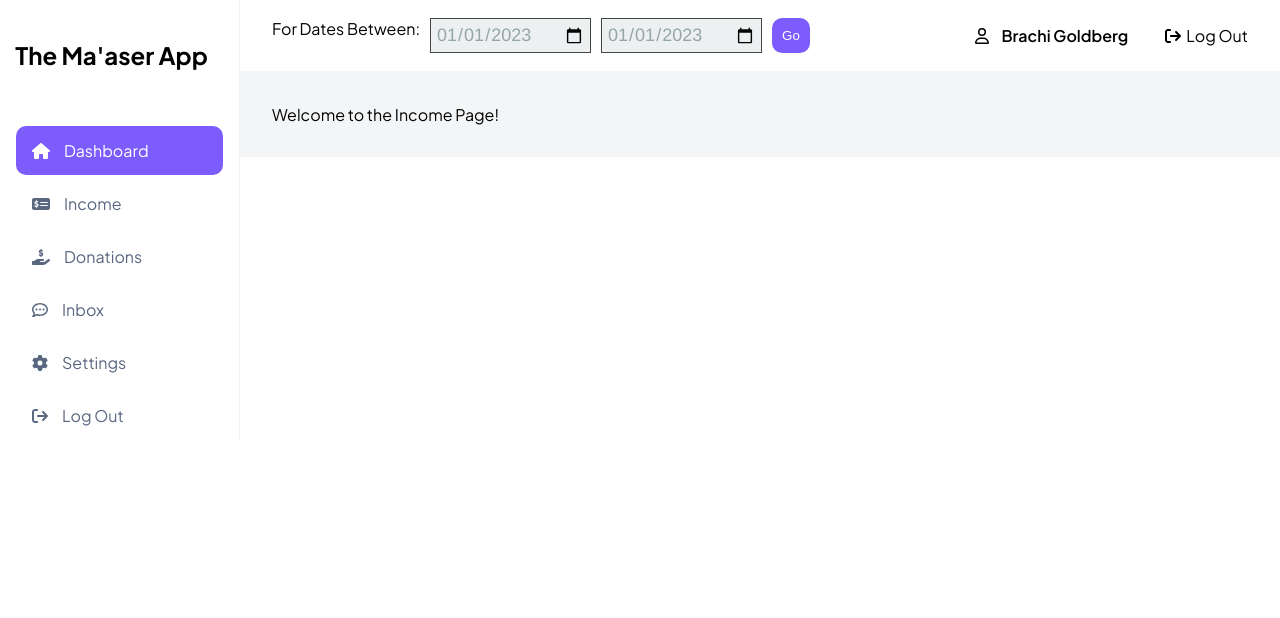
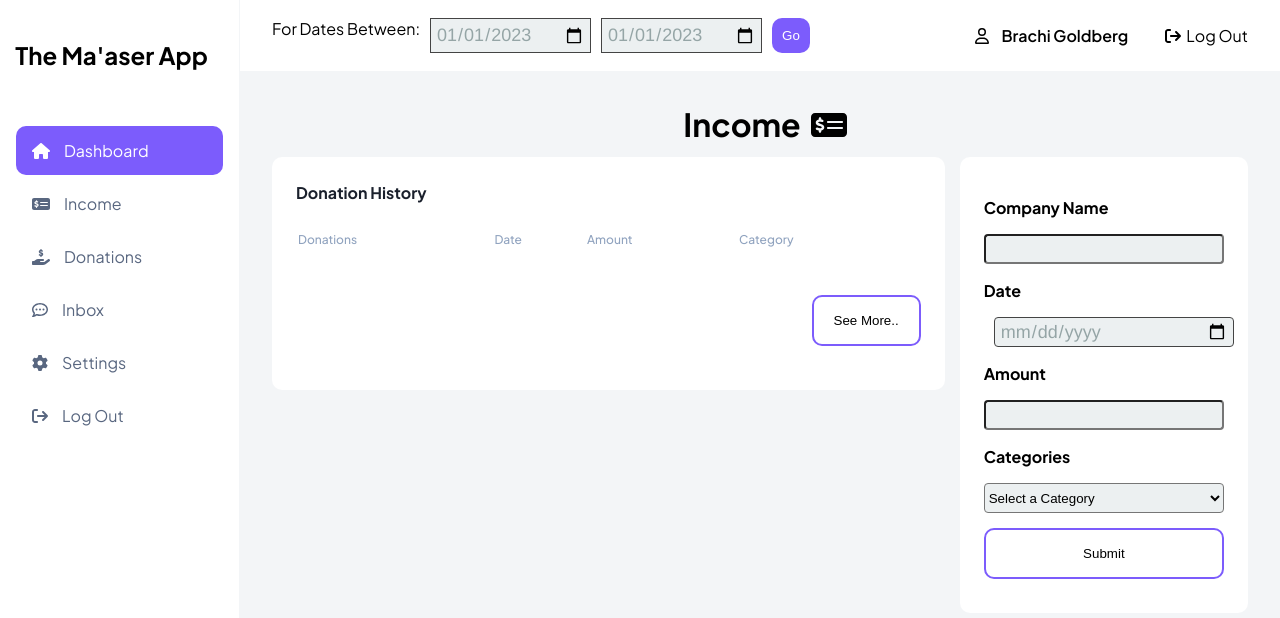
Before and after one commit to Bracha-G/Final-Proj, a React (Create React App) app: page / in a window 1280 px wide. Both pictures are taken after a click on the item "Income". Shown: the top 618 px of the page. Built offline with nearby package versions, Linux system fonts and the light colour scheme.

Commit message:
latest to push

```diff
--- a/src/App.js
+++ b/src/App.js
@@ -11,7 +11,33 @@ import Settings from "./components/Settings";
 
 function App() {
   const [mainContent, updateMainContent] = useState(<DashBoard></DashBoard>);
-  const [activeButton, changeActiveButton] = useState("");
+  const [donationArr, updateDonationArr] = useState([]);
+  const [incomeArr, updateIncomeArr] = useState([]);
+
+  function addDonation(donationObj) {
+    updateDonationArr(function (prev) {
+      return [...prev, donationObj];
+    });
+  }
+  function removeDonation(id) {
+    updateDonationArr(function (prev) {
+      return prev.filter(function (donation) {
+        return donation.id != id;
+      });
+    });
+  }
+  function addIncome(incomeObj) {
+    updateIncomeArr(function (prev) {
+      return [...prev, incomeObj];
+    });
+  }
+  function removeIncome(id) {
+    updateIncomeArr(function (prev) {
+      return prev.filter(function (income) {
+        return income.id != id;
+      });
+    });
+  }
 
   function changeMainContent(value) {
     updateMainContent(function () {
@@ -19,9 +45,21 @@ function App() {
         case "Dashboard":
           return <DashBoard></DashBoard>;
         case "Income":
-          return <Income></Income>;
+          return (
+            <Income
+              deleteDonation={removeIncome}
+              addDonation={addIncome}
+              array={incomeArr}
+            ></Income>
+          );
         case "Donations":
-          return <Donations></Donations>;
+          return (
+            <Donations
+              deleteDonation={removeDonation}
+              addDonation={addDonation}
+              array={donationArr}
+            ></Donations>
+          );
         case "Inbox":
           return <Inbox></Inbox>;
         case "Log Out":
--- a/src/components/Donations.js
+++ b/src/components/Donations.js
@@ -8,16 +8,17 @@ import { FontAwesomeIcon } from "@fortawesome/react-fontawesome";
 import { faCircle } from "@fortawesome/free-solid-svg-icons";
 import Button from "./Button";
 import { useState, useRef } from "react";
+import Form from "./From";
 
 function Donations(props) {
-  const [donationArr, updateDonationArr] = useState([]);
+  //const [donationArr, updateDonationArr] = useState([]);
   const [companyName, updateCompanyName] = useState("");
   const [amount, updateAmount] = useState("");
   const [date, updateDate] = useState("");
   const [category, updateCategory] = useState("");
   let id = useRef(0);
 
-  function addDonation(donationObj) {
+  /*function addDonation(donationObj) {
     updateDonationArr(function (prev) {
       return [...prev, donationObj];
     });
@@ -28,14 +29,8 @@ function Donations(props) {
         return donation.id != id;
       });
     });
-  }
-  function CancelHandler(e) {
-    e.preventDefault();
-    updateCategory("");
-    updateCompanyName("");
-    updateAmount("");
-    updateDate("");
-  }
+  }*/
+
   function SubmitHandler(e) {
     e.preventDefault();
     const newDonation = {
@@ -46,16 +41,16 @@ function Donations(props) {
       amount: amount,
       id: id.current,
     };
-    addDonation(newDonation);
+    props.addDonation(newDonation);
     id.current++;
     updateCategory("");
     updateCompanyName("");
     updateAmount("");
     updateDate("");
   }
-  function deleteDonation(id) {
+  /*function deleteDonation(id) {
     removeDonation(id);
-  }
+  }*/
   return (
     <>
       <TopPanel name={"Brachi Goldberg"}></TopPanel>
@@ -80,7 +75,7 @@ function Donations(props) {
                   title4={"Category"}
                   headerName={"Donation History"}
                 >
-                  {donationArr.map(function (item) {
+                  {props.array.map(function (item) {
                     return (
                       <HistoryDetailCard
                         name={item.name}
@@ -89,7 +84,7 @@ function Donations(props) {
                         detail={item.detail}
                         svg={item.svg}
                         color={item.color}
-                        onClick={deleteDonation}
+                        onClick={props.deleteDonation}
                         id={item.id}
                       >
                         <FontAwesomeIcon icon={item.icon}></FontAwesomeIcon>
@@ -101,6 +96,12 @@ function Donations(props) {
             </div>
             <div className="formCard">
               <Card>
+                <Form
+                  name="Company Name"
+                  extraInfo="Categories"
+                  SubmitHandler={SubmitHandler}
+                ></Form>
+                {/*
                 <form>
                   <h4 className="formTitles">{"Company Name"}</h4>
                   <input
@@ -147,7 +148,7 @@ function Donations(props) {
                   >
                     {"Submit"}
                   </button>
-                </form>
+                </form>*/}
               </Card>
             </div>
           </div>
--- a/src/components/From.js
+++ b/src/components/From.js
@@ -1,40 +1,54 @@
 import "./Form.css";
 import Button from "./Button";
+import { useState } from "react";
 
 function Form(props) {
+  const [companyName, updateCompanyName] = useState("");
+  const [amount, updateAmount] = useState("");
+  const [date, updateDate] = useState("");
+  const [category, updateCategory] = useState("");
   return (
     <>
       <form>
-        <h4 className="formTitles">{"Company Name"}</h4>
+        <h4 className="formTitles">{props.name}</h4>
         <input
+          onChange={(e) => updateCompanyName(e.target.value)}
           className="inputStyle"
           type="text"
           name="companyName"
-          value=""
+          value={companyName}
         ></input>
         <h4 className="formTitles">{"Date"}</h4>
         <input
+          onChange={(e) => updateDate(e.target.value)}
           className="inputStyle datePadding"
           type="date"
           name="date"
-          value=""
+          value={date}
         ></input>
         <h4 className="formTitles">{"Amount"}</h4>
         <input
+          onChange={(e) => updateAmount(e.target.value)}
           className="inputStyle"
           type="text"
           name="donationAmount"
-          value=""
+          value={amount}
         ></input>
-        <h4 className="formTitles">{"Categories"}</h4>
-        <select className="inputStyle" name="categories" id="categories">
-          <option value="hachnosasKallah">{"Hachnosas Kallah"}</option>
-          <option value="helpingPoor">{"Helping the Poor"}</option>
+        <h4 className="formTitles">{props.extraInfo}</h4>
+        <select
+          onChange={(e) => updateCategory(e.target.value)}
+          className="inputStyle"
+          name="categories"
+          id="categories"
+        >
+          <option value="">{"Select a Category"}</option>
+          <option value="Hachnosas Kallah">{"Hachnosas Kallah"}</option>
+          <option value="Helping the Poor">{"Helping the Poor"}</option>
         </select>
-        <Button buttonTitle={"Submit"} class={"btn btn-white button "}></Button>
-        <Button buttonTitle={"Cancel"} class={"btn btn-white button "}></Button>
+        <button className="btn btn-white button" onClick={props.SubmitHandler}>
+          {"Submit"}
+        </button>
       </form>
-      ;
     </>
   );
 }
--- a/src/components/Income.js
+++ b/src/components/Income.js
@@ -1,11 +1,109 @@
 import "./Income.css";
 import TopPanel from "./TopPanel";
+import Card from "./Card";
+import HistoryCard from "./HistoryCard";
+import HistoryDetailCard from "./HistoryDetailCard";
+import { FontAwesomeIcon } from "@fortawesome/react-fontawesome";
+import { useState, useRef } from "react";
+import Form from "./From";
+import { faMoneyCheckDollar } from "@fortawesome/free-solid-svg-icons";
 
 function Income(props) {
+  //const [donationArr, updateDonationArr] = useState([]);
+  const [companyName, updateCompanyName] = useState("");
+  const [amount, updateAmount] = useState("");
+  const [date, updateDate] = useState("");
+  const [category, updateCategory] = useState("");
+  let id = useRef(0);
+
+  /*function addDonation(donationObj) {
+    updateDonationArr(function (prev) {
+      return [...prev, donationObj];
+    });
+  }
+  function removeDonation(id) {
+    updateDonationArr(function (prev) {
+      return prev.filter(function (donation) {
+        return donation.id != id;
+      });
+    });
+  }*/
+
+  function SubmitHandler(e) {
+    e.preventDefault();
+    const newDonation = {
+      icon: faMoneyCheckDollar,
+      name: companyName,
+      date: date,
+      detail: category,
+      amount: amount,
+      id: id.current,
+    };
+    props.addDonation(newDonation);
+    id.current++;
+    updateCategory("");
+    updateCompanyName("");
+    updateAmount("");
+    updateDate("");
+  }
+  /*function deleteDonation(id) {
+    removeDonation(id);
+  }*/
   return (
     <>
       <TopPanel name={"Brachi Goldberg"}></TopPanel>
-      <div className="bottom-container">{"Welcome to the Income Page!"}</div>
+
+      <div className="bottom-container">
+        <div className="bottom-container__left_Donations">
+          <div className="title">
+            <h1 className="donationsTitle">
+              {"Income"}
+              <span className="title">
+                <FontAwesomeIcon icon={faMoneyCheckDollar} />
+              </span>
+            </h1>
+          </div>
+          <div className="cardFlex">
+            <div className="donationsCard">
+              <Card>
+                <HistoryCard
+                  title1={"Donations"}
+                  title2={"Date"}
+                  title3={"Amount"}
+                  title4={"Category"}
+                  headerName={"Donation History"}
+                >
+                  {props.array.map(function (item) {
+                    return (
+                      <HistoryDetailCard
+                        name={item.name}
+                        date={item.date}
+                        amount={item.amount}
+                        detail={item.detail}
+                        svg={item.svg}
+                        color={item.color}
+                        onClick={props.deleteDonation}
+                        id={item.id}
+                      >
+                        <FontAwesomeIcon icon={item.icon}></FontAwesomeIcon>
+                      </HistoryDetailCard>
+                    );
+                  })}
+                </HistoryCard>
+              </Card>
+            </div>
+            <div className="formCard">
+              <Card>
+                <Form
+                  name="Company Name"
+                  extraInfo="Categories"
+                  SubmitHandler={SubmitHandler}
+                ></Form>
+              </Card>
+            </div>
+          </div>
+        </div>
+      </div>
     </>
   );
 }
```
